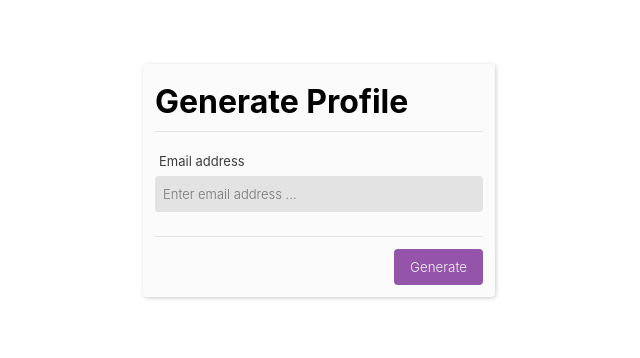
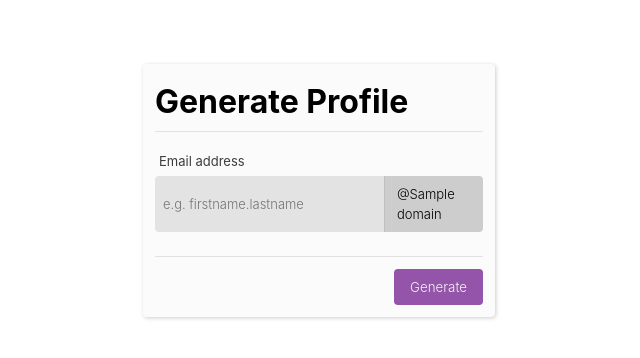
Before and after one commit to floriangosse/autoconfig-email, a PHP site: template app/views/mobileconfig.html.twig in a window 1280 px wide. Shown: the top 358 px of the page, without its empty margins (321-961 px from the left). Run offline with PHP 8.4, Linux system fonts and the light colour scheme; the template is opened without the code that fills it: most values are stand-ins (such as "Sample title", 1, 10 or a date in 2020); some libraries are stand-ins or nearby versions.

Commit message:
Add local part of email address to profile identifiers
This change allows users to create multiple profiles for
different email addresses without having them to override
each other. The generation form has a local part field
instead of the full email address. We use the domain from
the config to generate the whole email address.

```diff
--- a/app/views/mobileconfig.html.twig
+++ b/app/views/mobileconfig.html.twig
@@ -80,7 +80,9 @@
             }
 
             input:focus {
-                outline-color: #9354a9;
+                outline: 0;
+                box-shadow: 0px 0px 0px 2px #9354a9;
+                background: #e8e8e8;
             }
 
             button {
@@ -120,6 +122,56 @@
                 color: #f5f5f5;
             }
 
+            .input-group {
+                display: flex;
+
+                margin-bottom: 0.75rem;
+
+                border-radius: var(--border-radius);
+            }
+
+            .input-group input {
+                margin-bottom: 0;
+                border-radius: 0;
+            }
+
+            .input-group > *:first-child {
+                border-top-left-radius: var(--border-radius);
+                border-bottom-left-radius: var(--border-radius);
+            }
+
+            .input-group > *:last-child {
+                border-top-right-radius: var(--border-radius);
+                border-bottom-right-radius: var(--border-radius);
+            }
+
+            .input-group-add-on {
+                padding: 0.5rem 0.75rem;
+
+                border: none;
+                background: #cdcdcd;
+
+                line-height: 20px;
+                font-size: 0.8125em;
+                font-weight: 300;
+            }
+
+            .input-group-add-on:not(:first-child) {
+                border-left: 1px solid #c0c0c0;
+            }
+
+            .input-group-add-on:not(:last-child) {
+                border-right: 1px solid #c0c0c0;
+            }
+
+            .input-group:focus-within {
+                box-shadow: 0px 0px 0px 2px #9354a9;
+            }
+
+            .input-group:focus-within input:focus {
+                box-shadow: 0;
+            }
+
             .form-actions {
                 display: flex;
                 flex-direction: row;
@@ -141,15 +193,20 @@
             {% endfor %}
 
             <div>
-                <label for="field-email">Email address</label>
-                <input
-                    type="text"
-                    name="email"
-                    value="{{ values['email'] }}"
-                    required
-                    placeholder="Enter email address ..."
-                    id="field-email"
-                />
+                <label for="field-local-part">Email address</label>
+                <div class="input-group">
+                    <input
+                        type="text"
+                        name="local_part"
+                        value="{{ values['local_part'] }}"
+                        required
+                        placeholder="e.g. firstname.lastname"
+                        id="field-local-part"
+                    />
+                    <div class="input-group-add-on">
+                        @{{ domain }}
+                    </div>
+                </div>
             </div>
 
             <div class="form-actions">
```
Also changed, not shown: app/app.php (+67 -13 lines).
